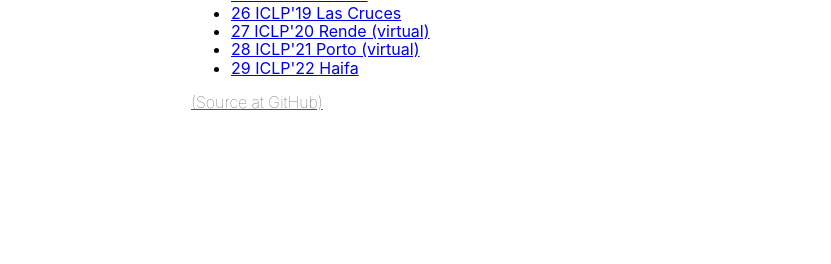
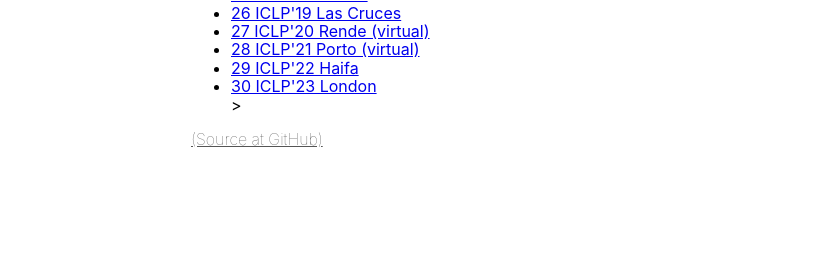
Before and after one commit to lpcp-contest/lpcp-contest.github.io, a plain HTML site: page index.html in a window 1280 px wide. Shown: the part 286-550 px from the top of the page, 449-1280 px from the left. Drawn offline with Linux system fonts and the light colour scheme.

Commit message:
link to 2023 LP/CP programming contest repository

```diff
--- a/index.html
+++ b/index.html
@@ -28,6 +28,7 @@
       <li><a href="https://iclp2020.unical.it/affiliated-events/lpcp-programming-contest">27 ICLP'20 Rende (virtual)</a></li>
       <li><a href="https://github.com/lpcp-contest/lpcp-contest-2021">28 ICLP'21 Porto (virtual)</a></li>
       <li><a href="https://github.com/lpcp-contest/lpcp-contest-2022">29 ICLP'22 Haifa</a></li>
+      <li><a href="https://github.com/lpcp-contest/lpcp-contest-2023">30 ICLP'23 London</a></li>>
     </ul>
     </p>
     <a class="mid-gray fw1" href="https://github.com/lpcp-contest">(Source at GitHub)</a>
```
